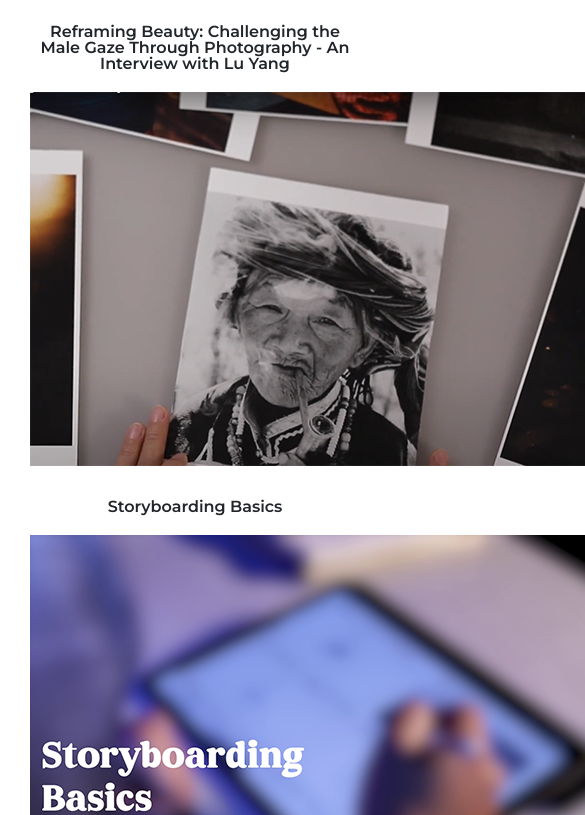
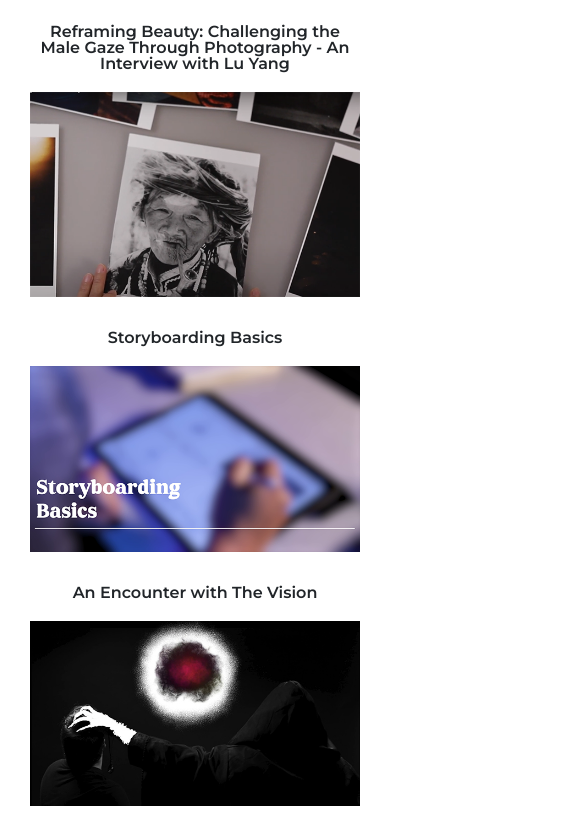
Before and after one commit to post0061/portfolio, a plain HTML site: page video.html in a window 390 px wide. Shown: the part 305-1120 px from the top of the page, 585 px wide, since content can reach past the window. Drawn offline with nearby package versions, Linux system fonts and the light colour scheme.

Commit message:
adds other small fixes

```diff
--- a/css/video.css
+++ b/css/video.css
@@ -184,17 +184,20 @@ body {
   gap: 20px;
 }
 
-.video-iframe {
-  width: 600px;
-  height: 345px;
+.video-link {
+  display: block;
+  width: 70vw;
+  margin: 0 auto;
+}
+
+.video-link img {
+  width: 100%;
+  height: 100%;
+  object-fit: cover;
 }
 
 /* Tablet */
 @media only screen and (max-width: 768px) {
-  .video-iframe {
-    width: 100%;
-  }
-
   .video-banner {
     height: 250px;
     margin-bottom: 20px;
@@ -205,4 +208,8 @@ body {
   .video-banner {
     height: 180px;
   }
+
+  .video-link {
+    width: 100%;
+  }
 }
--- a/video.html
+++ b/video.html
@@ -305,7 +305,11 @@
             Interview with Lu Yang
           </h3>
           <div class="video-player">
-            <a href="https://youtu.be/B0BbLdG3_Dc?si=qmDt42rluVv0V0gS">
+            <a
+              href="https://youtu.be/B0BbLdG3_Dc?si=qmDt42rluVv0V0gS"
+              target="_blank"
+              class="video-link"
+            >
               <img
                 src="images/video1.png"
                 srcset="
@@ -327,7 +331,11 @@
         >
           <h3 class="fw-semibold" itemprop="headline">Storyboarding Basics</h3>
           <div class="video-player">
-            <a href="https://youtu.be/U7irbptJYoo">
+            <a
+              href="https://youtu.be/U7irbptJYoo"
+              target="_blank"
+              class="video-link"
+            >
               <img
                 src="images/video2.png"
                 srcset="
@@ -351,7 +359,11 @@
             An Encounter with The Vision
           </h3>
           <div class="video-player">
-            <a href="https://youtu.be/gvRKg7G12pk">
+            <a
+              href="https://youtu.be/gvRKg7G12pk"
+              target="_blank"
+              class="video-link"
+            >
               <img
                 src="images/video3.jpg"
                 srcset="
```
Also changed, not shown: photography.html (+3 -3 lines).
